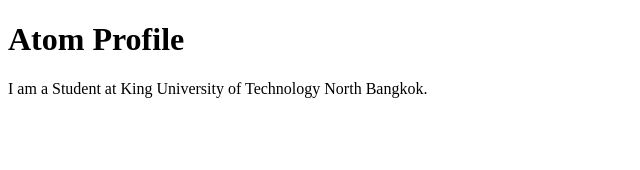
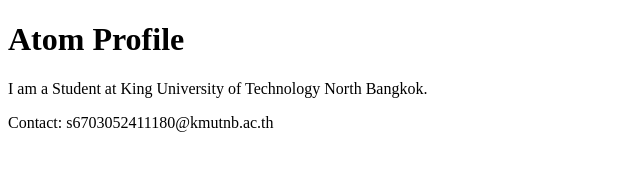
Before and after one commit to titipon71/github-desktop-project, a plain HTML site: page index.html in a window 1280 px wide. Shown: the whole page, without its empty margins (0-640 px from the left). Drawn offline with Linux system fonts and the light colour scheme.

Commit message:
Add contact me
Add contact me

```diff
--- a/index.html
+++ b/index.html
@@ -9,5 +9,6 @@
     <h1>Atom Profile</h1>
     <p>I am a Student at King University of Technology
         North Bangkok.</p>
+     <footer>Contact: s6703052411180@kmutnb.ac.th</footer>
 </body>
 </html>
```
